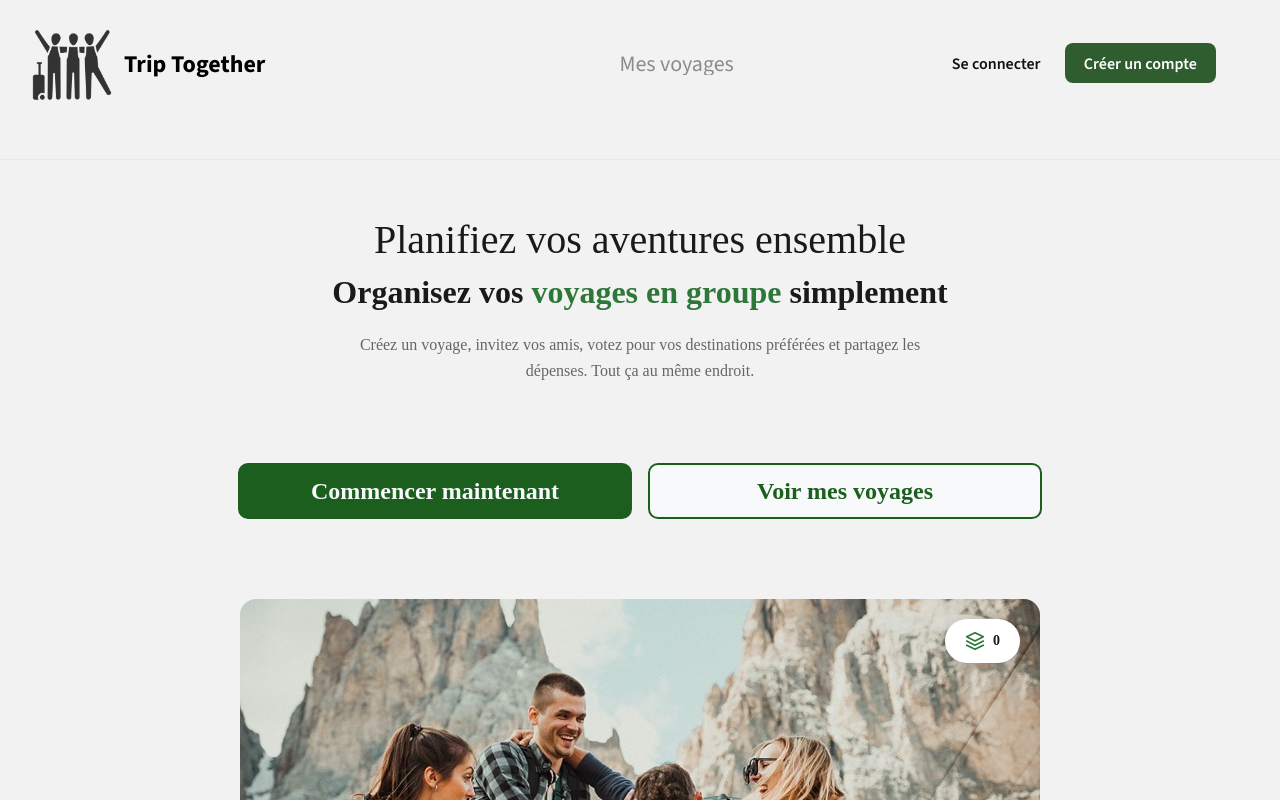
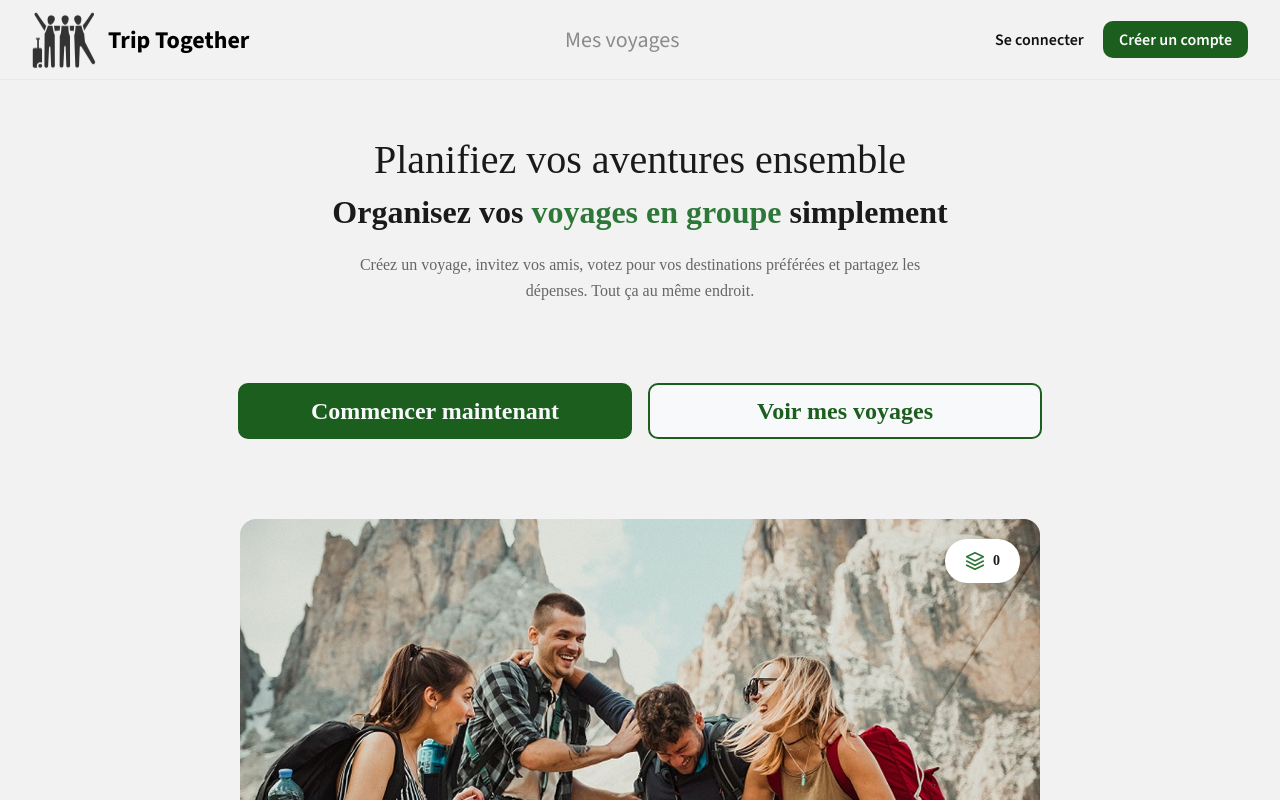
Before and after one commit to earzalien/triptogether, a React (Vite) app in the folder client/: page / in a window 1280 px wide. Shown: the top 800 px of the page. Built offline with nearby package versions, Linux system fonts and the light colour scheme; no server answers; a web font is replaced by a local one.

Commit message:
refactor(navbar): improve responsiveness and clean layout structure

```diff
--- a/client/src/components/Navbar.tsx
+++ b/client/src/components/Navbar.tsx
@@ -60,11 +60,7 @@ export default function Navbar() {
           </button>
         )}
 
-        <div
-          className="navbar-profile"
-          onMouseEnter={() => setOpenNavBar(true)}
-          onMouseLeave={() => setOpenNavBar(false)}
-        >
+        <div className="navbar-profile">
           {auth ? (
             <div>
               <button
--- a/client/src/pages/styles/Navbar.css
+++ b/client/src/pages/styles/Navbar.css
@@ -1,49 +1,44 @@
+/* ================= RESET ================= */
+
 li {
   list-style: none;
+  padding: 0;
+  margin: 0;
 }
+
+/* ================= NAVBAR BASE ================= */
+
 .navbar {
   width: 100%;
   background: var(--background);
   border-bottom: 1px solid #e8e8e8;
+  position: sticky;
+  top: 0;
   z-index: 5000;
 }
 
 .navbar-container {
   width: 100%;
-  height: 20vh;
+  min-height: 80px;
   display: flex;
   align-items: center;
   justify-content: space-between;
-  padding-left: 2rem;
+  padding: 0 2rem;
+  box-sizing: border-box;
 }
+
+/* ================= LEFT ================= */
 
 .navbar-left {
   display: flex;
-  flex-direction: row;
   align-items: center;
-  margin-top: -2rem;
   gap: 0.75rem;
 }
 
-.navbar-right {
-  display: flex;
-  align-items: center;
-  margin-right: 4rem;
-  margin-top: -2rem;
-  gap: 1rem;
-}
-
-.navbar-center {
-  flex: 1;
-  display: flex;
-  justify-content: center;
-  margin-left: 8.5rem;
-  margin-top: -2rem;
-}
-
 .navbar-logo {
-  width: 5rem;
-  height: 5rem;
+  width: 4rem;
+  height: 4rem;
+  object-fit: contain;
 }
 
 .website-name {
@@ -54,78 +49,94 @@ li {
   white-space: nowrap;
 }
 
+/* ================= CENTER ================= */
+
+.navbar-center {
+  flex: 1;
+  display: flex;
+  justify-content: center;
+}
+
 .navbar-page-title {
-  margin: 0;
   font-weight: 500;
   font-family: var(--body-text);
   font-size: var(--font-size-S);
   color: #8b8b8b;
   white-space: nowrap;
-  overflow: hidden;
-  text-overflow: ellipsis;
+  text-decoration: none;
 }
 
+/* ================= RIGHT ================= */
+
+.navbar-right {
+  display: flex;
+  align-items: center;
+  gap: 1rem;
+}
+
+/* ================= CTA ================= */
+
 .navbar-cta {
-  background: #2f5d2f;
+  background: var(--primary-button);
   color: #fff;
   border: none;
   cursor: pointer;
-  width: 15vw;
-  height: 5.5vh;
   font-weight: 500;
   font-family: var(--body-text);
-  font-size: var(--font-size-M);
+  font-size: var(--font-size-XS);
   padding: 0.6rem 1.25rem;
-  border-radius: 0.5rem;
-  line-height: 1;
-}
-
-.navbar-cta:after {
-  visibility: hidden;
+  border-radius: var(--button-radius);
+  transition: 0.2s ease;
+  white-space: nowrap;
 }
 
 .navbar-cta:hover {
-  filter: brightness(0.95);
+  background: var(--button-hover);
 }
+
+/* ================= PROFILE ================= */
 
 .navbar-profile {
   position: relative;
-  height: auto;
 }
 
 .navbar-profile-Button {
-  width: 3.5rem;
-  height: 3.5rem;
+  width: 3rem;
+  height: 3rem;
   border-radius: 50%;
   border: none;
   background-color: rgba(153, 153, 153, 0.35);
   cursor: pointer;
   display: grid;
+  place-items: center;
   padding: 0;
-  place-items: center;
   overflow: hidden;
-  transition: transform 220ms ease, border-radius 220ms ease;
+  transition: transform 0.2s ease;
+}
+
+.navbar-profile-Button:hover {
+  transform: scale(1.05);
 }
 
 .user-icone {
-  width: 2rem;
-  height: 2rem;
+  width: 1.8rem;
+  height: 1.8rem;
   object-fit: contain;
-  display: block;
 }
+
+/* ================= DROPDOWN ================= */
 
 .navbar-menu {
   display: none;
   position: absolute;
   top: calc(100% + 0.5rem);
   right: 0;
-  min-width: 10rem;
+  min-width: 180px;
   background: #fff;
   border: 1px solid #e8e8e8;
   border-radius: 0.75rem;
   padding: 0.5rem;
   box-shadow: 0 8px 24px rgba(0, 0, 0, 0.08);
-  z-index: 50000;
 }
 
 .navbar-menu.is-open {
@@ -133,15 +144,10 @@ li {
   flex-direction: column;
 }
 
-.navbar-profile:has(.navbar-menu.is-open) .navbar-profile-Button {
-  transform: scale(1.2);
-  border-radius: 1rem;
-}
-
 .navbar-username {
   font-weight: 600;
   font-family: var(--body-text);
-  font-size: var(--font-size-S);
+  font-size: var(--font-size-XS);
   padding: 0.5rem;
   border-bottom: 1px solid #e8e8e8;
   margin-bottom: 0.5rem;
@@ -150,22 +156,18 @@ li {
 .navbar-menu-links {
   display: flex;
   flex-direction: column;
+  gap: 0.25rem;
 }
 
 .navbar-menu-link {
   display: block;
-  font-weight: 200;
   font-family: var(--body-text);
-  font-size: var(--font-size-S);
+  font-size: var(--font-size-XS);
   padding: 0.5rem;
   border-radius: 0.5rem;
   text-decoration: none;
   color: #111;
-}
-
-.navbar-menu-links {
-  display: flex;
-  flex-direction: column;
+  transition: background 0.2s ease;
 }
 
 .navbar-menu-links button {
@@ -176,24 +178,23 @@ li {
   padding: 0.5rem;
   border-radius: 0.5rem;
   cursor: pointer;
-  font-weight: 200;
   font-family: var(--body-text);
-  font-size: var(--font-size-S);
+  font-size: var(--font-size-XS);
   color: #111;
   border-top: 1px solid #e8e8e8;
   margin-top: 0.5rem;
-  padding-top: 0.5rem;
 }
 
 .navbar-menu-link:hover,
 .navbar-menu-links button:hover {
   background: #f3f3f3;
 }
+
 /* ================= AUTH LINKS ================= */
 
 .navbar-auth-links {
   display: flex;
-  gap: 1.5rem;
+  gap: 1.2rem;
   align-items: center;
 }
 
@@ -201,24 +202,64 @@ li {
   text-decoration: none;
   font-family: var(--body-text);
   font-weight: 600;
-  font-size: 1rem;
+  font-size: var(--font-size-XS);
   color: #111;
   transition: color 0.2s;
-  white-space: nowrap;
 }
 
 .navbar-auth-link:hover {
-  color: #2f5d2f; /* Ta couleur verte */
+  color: var(--primary-button);
 }
 
 .navbar-auth-register {
-  background-color: #2f5d2f; /* Ta couleur verte */
+  background-color: var(--primary-button);
   color: white !important;
-  padding: 0.6rem 1.2rem;
-  border-radius: 8px;
-  transition: opacity 0.2s;
+  padding: 0.5rem 1rem;
+  border-radius: var(--button-radius);
+  transition: 0.2s ease;
 }
 
 .navbar-auth-register:hover {
-  opacity: 0.9;
+  background-color: var(--button-hover);
 }
+
+/* ================= RESPONSIVE ================= */
+
+@media (max-width: 1024px) {
+  .website-name {
+    display: none;
+  }
+
+  .navbar-center {
+    display: none;
+  }
+
+  .navbar-cta {
+    padding: 0.5rem 0.9rem;
+    font-size: 0.9rem;
+  }
+}
+
+@media (max-width: 768px) {
+  .navbar-container {
+    padding: 0 1rem;
+  }
+
+  .navbar-logo {
+    width: 3rem;
+    height: 3rem;
+  }
+
+  .navbar-cta {
+    display: none;
+    /* CTA masqué sur mobile */
+  }
+
+  .navbar-auth-links {
+    gap: 0.8rem;
+  }
+
+  .navbar-auth-register {
+    padding: 0.4rem 0.8rem;
+  }
+}
```
